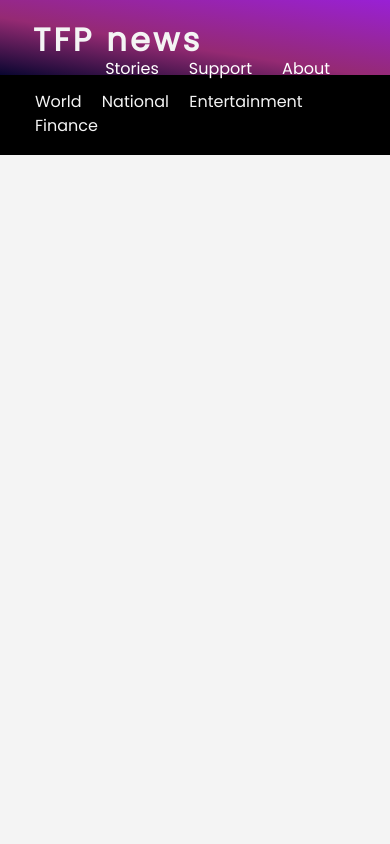
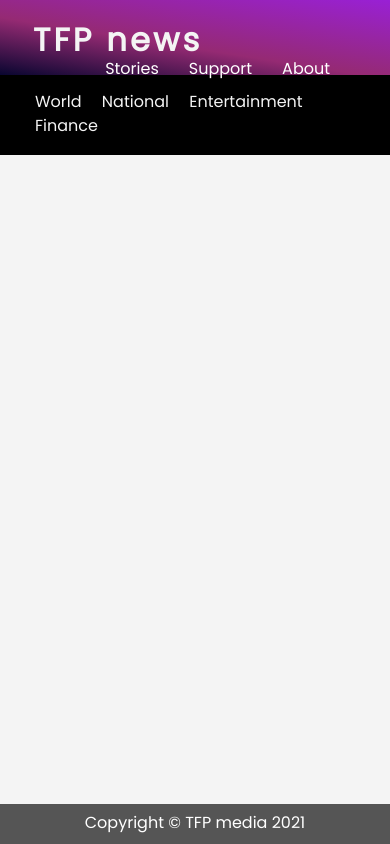
Before and after one commit to 20080/tfp-news, a React (Create React App) app: page / in a window 390 px wide. Built offline with nearby package versions, Linux system fonts and the light colour scheme.

Commit message:
Test Deployment responsive Footer Added

```diff
--- a/src/App.js
+++ b/src/App.js
@@ -1,12 +1,15 @@
 import './index.css';
 import Header from "./components/Header";
 import {useState} from 'react'
+import Storybox from "./components/Storybox";
+import Footer from "./components/Footer";
 
 function App() {
     const [newsHead,setNewsHead] = useState('TFP news')
   return (
     <div className={'App'}>
 <Header newsHead={newsHead}/>
+<Footer/>
     </div>
   );
 }
--- /dev/null
+++ b/src/components/Footer.js
@@ -0,0 +1,8 @@
+const Footer = () =>{
+    return(
+        <footer>
+            <p>Copyright &copy; TFP media 2021</p>
+        </footer>
+    )
+}
+export default Footer
--- /dev/null
+++ b/src/components/Storybox.js
@@ -0,0 +1,8 @@
+const Storybox = () =>{
+    return(
+        <div id={'Storybox'}>
+
+        </div>
+    )
+}
+export default Storybox
--- a/src/index.css
+++ b/src/index.css
@@ -37,7 +37,6 @@ body{
   /*letter-spacing: 0.1em;*/
   margin-right: 35px;
 }
-
 .header-links li{
   margin: 0;
   display: inline-block;
@@ -77,6 +76,21 @@ word-spacing: 1em;
   text-decoration: none;
   color: #f4f4f4;
 }
+
+footer{
+background: #555555;
+  height: 2.5rem;
+  position: absolute;
+  width: 100%;
+  bottom: 0;
+}
+footer p{
+  margin-top:7px;
+  color: white;
+  text-align: center;
+}
+
+
 @media (max-width: 420px) {
  .navbar{
    height: 50px;
```
Also changed, not shown: src/components/RecentList.js (added, +8 -0 lines), src/components/Story.js (added, +8 -0 lines).
